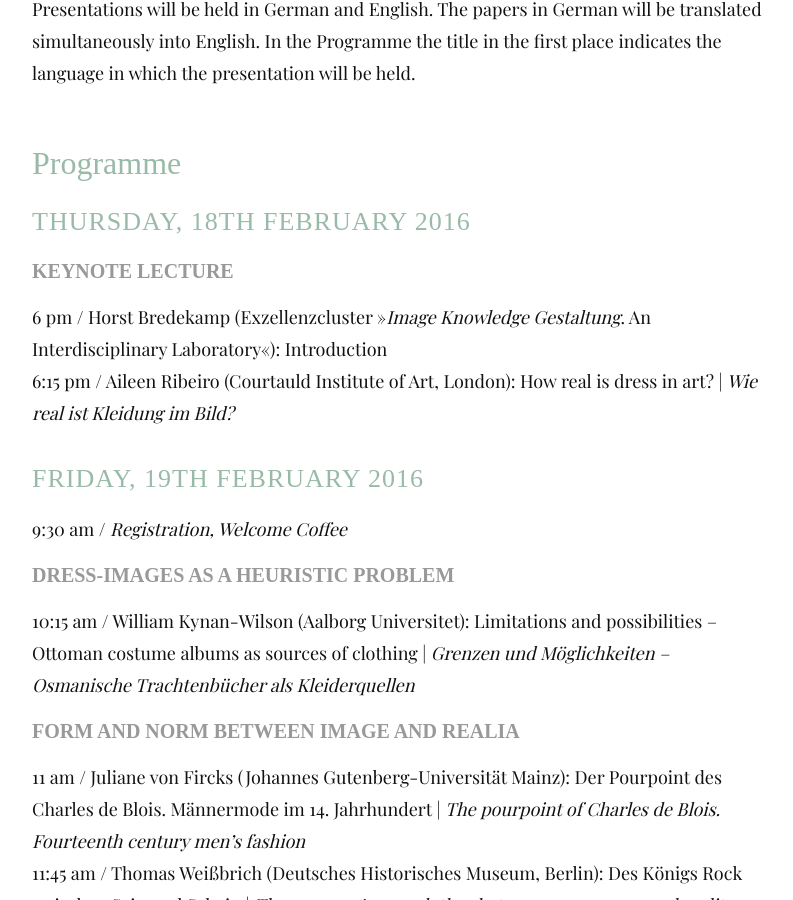
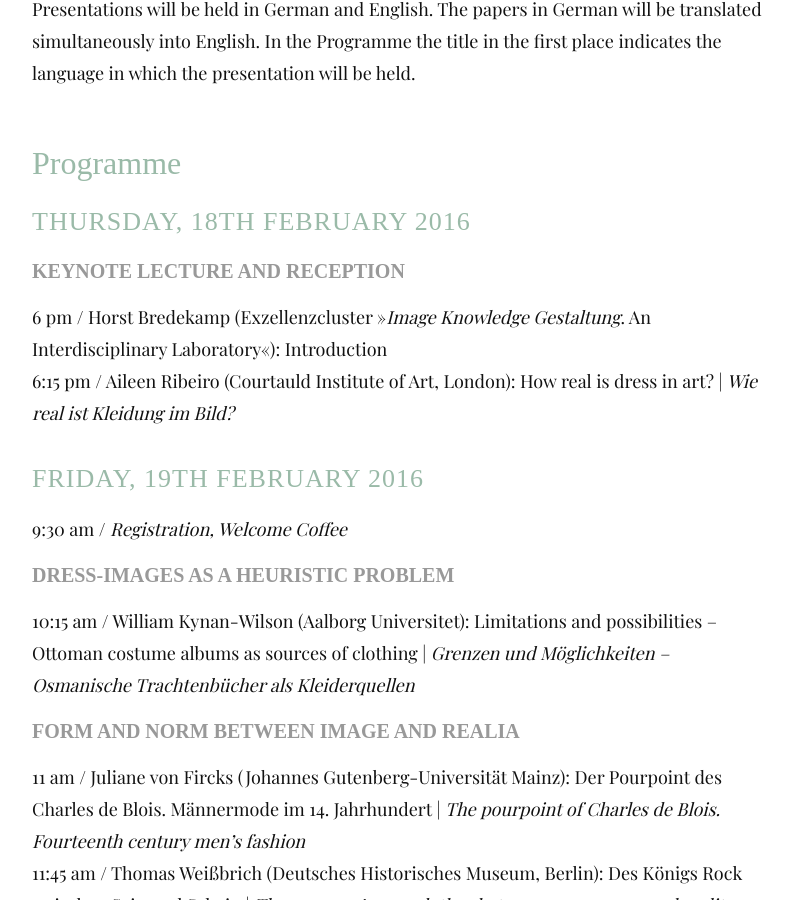
Before and after one commit to hu-bwg/website-zeichen-und-symbole, a Jekyll site: the page built from src/en/02_programme.md, in a window 1280 px wide and 900 px high, scrolled down 934 px. Shown: the whole window, without its empty margins (238-1031 px from the left). Built offline with Jekyll 4.4.1, drawn with Linux system fonts in a browser that asks for light colours; nearby versions of some CDN libraries; some web fonts are replaced.

Commit message:
Update 02_programme.md
Reception

```diff
--- a/src/en/02_programme.md
+++ b/src/en/02_programme.md
@@ -15,7 +15,7 @@ Presentations will be held in German and English. The papers in German will be t
 
 ### Thursday, 18th February 2016
 
-#### Keynote Lecture
+#### Keynote Lecture and Reception
 6 pm / Horst Bredekamp (Exzellenzcluster »*Image Knowledge Gestaltung*. An Interdisciplinary Laboratory«): Introduction
 6:15 pm / Aileen Ribeiro (Courtauld Institute of Art, London): How real is dress in art? | *Wie real ist Kleidung im Bild?*
 
```
